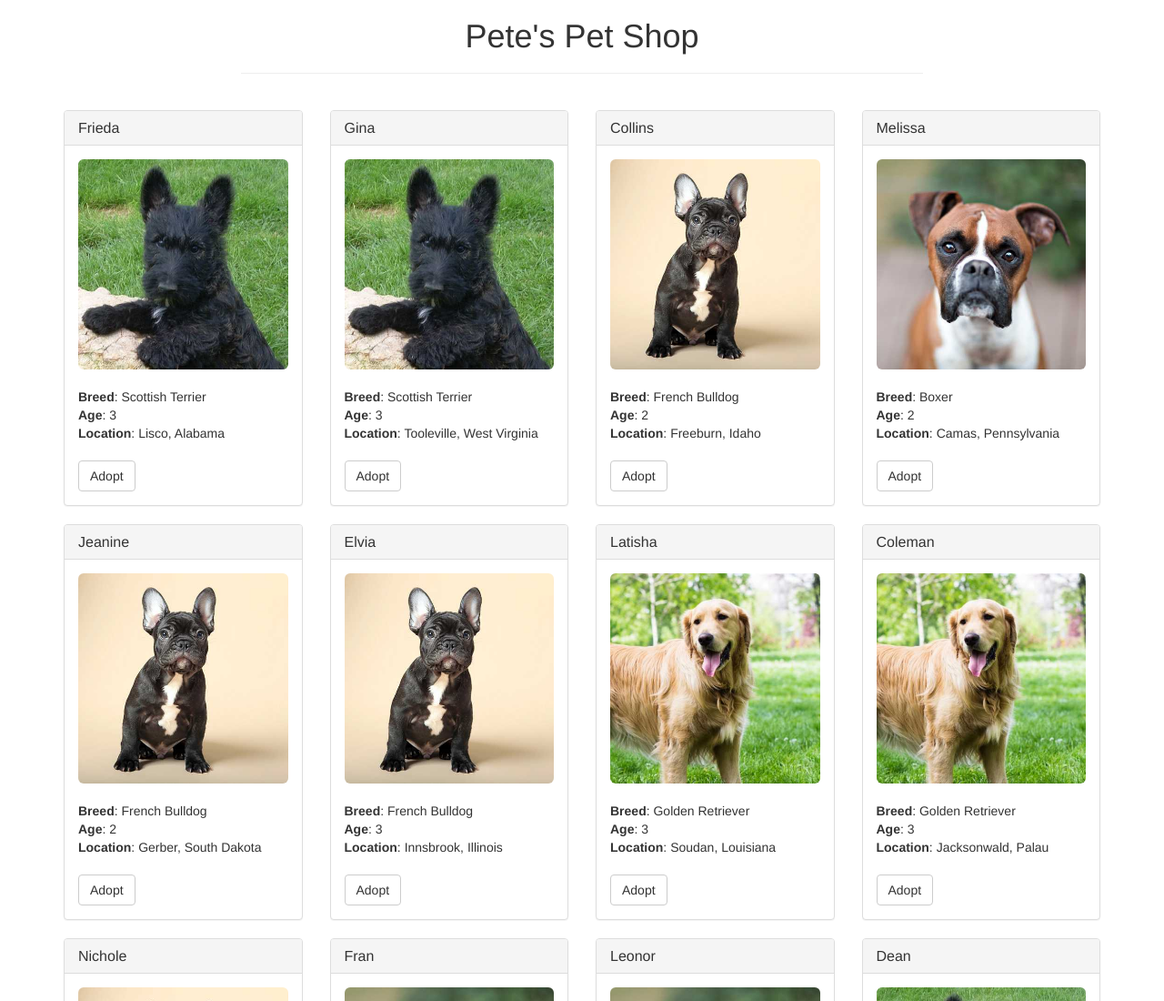
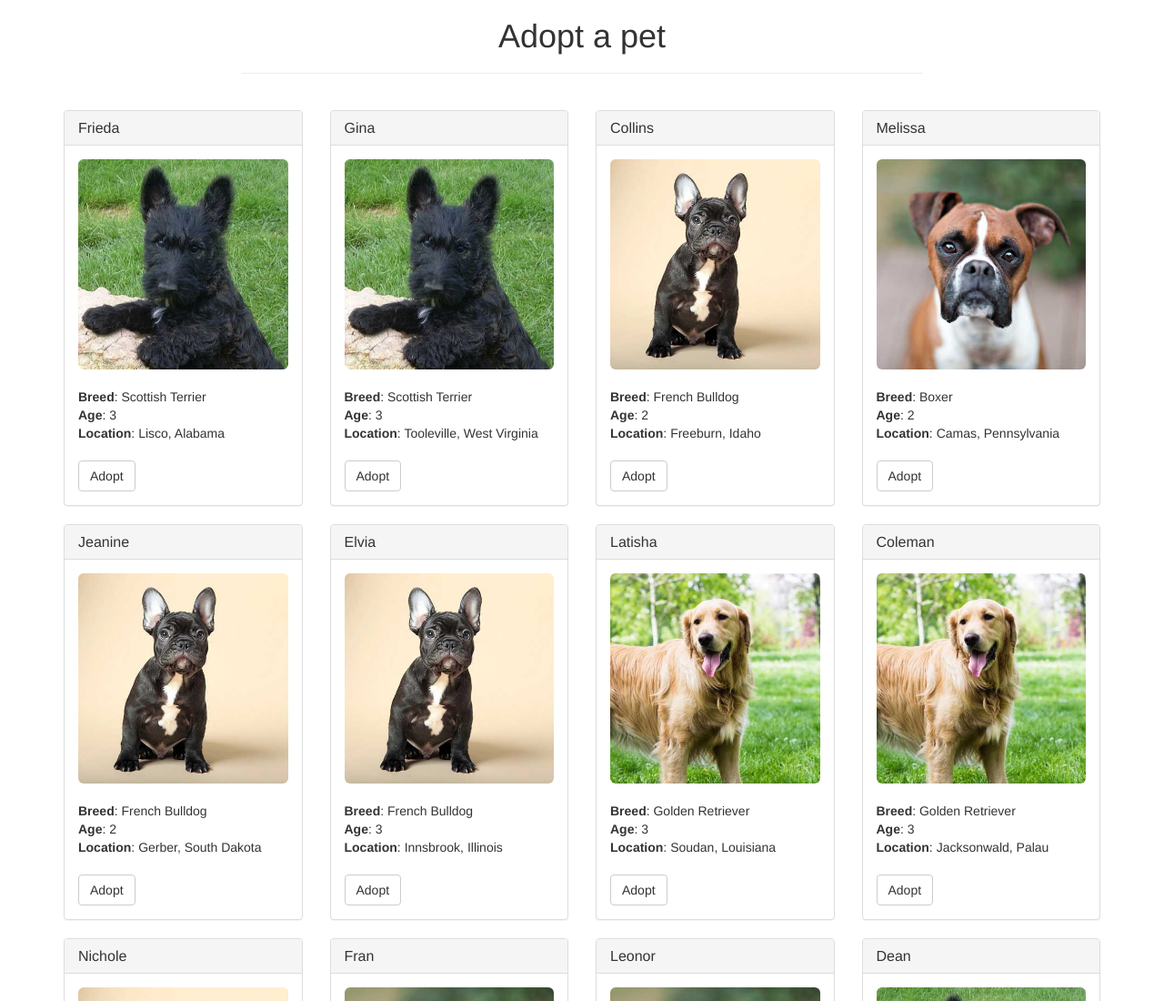
Before and after one commit to mr-fool/pet-shop, a website: page src/index.html in a window 1280 px wide. Shown: the top 1100 px of the page at 91% size. Drawn offline with nearby package versions, Linux system fonts and the light colour scheme.

Commit message:
Update index.html

```diff
--- a/src/index.html
+++ b/src/index.html
@@ -5,7 +5,7 @@
     <meta http-equiv="X-UA-Compatible" content="IE=edge">
     <meta name="viewport" content="width=device-width, initial-scale=1">
     <!-- The above 3 meta tags *must* come first in the head; any other head content must come *after* these tags -->
-    <title>Pete's Pet Shop</title>
+    <title>Adopt a pet</title>
 
     <!-- Bootstrap -->
     <link href="css/bootstrap.min.css" rel="stylesheet">
@@ -21,7 +21,7 @@
     <div class="container">
       <div class="row">
         <div class="col-xs-12 col-sm-8 col-sm-push-2">
-          <h1 class="text-center">Pete's Pet Shop</h1>
+          <h1 class="text-center">Adopt a pet</h1>
           <hr/>
           <br/>
         </div>
```
